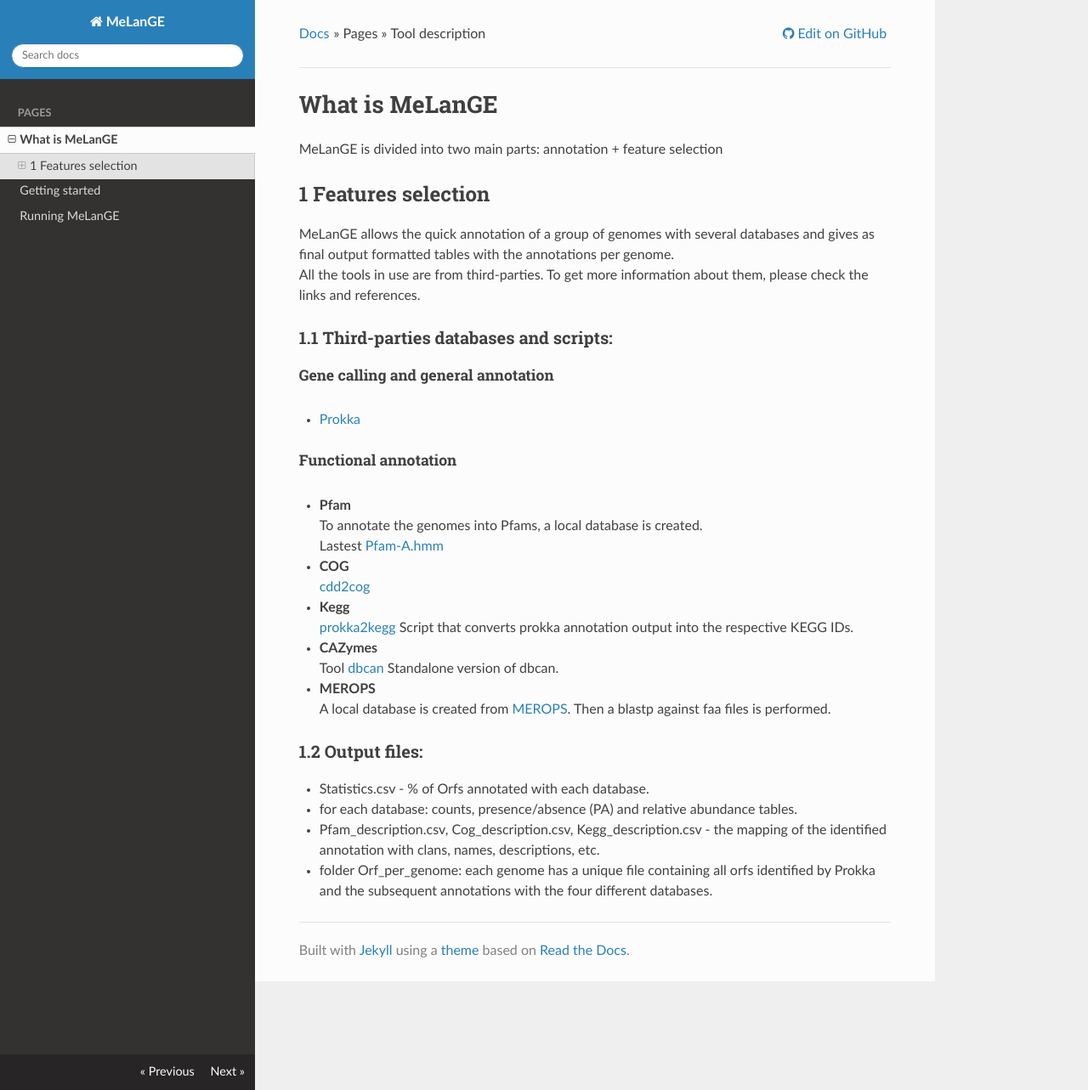
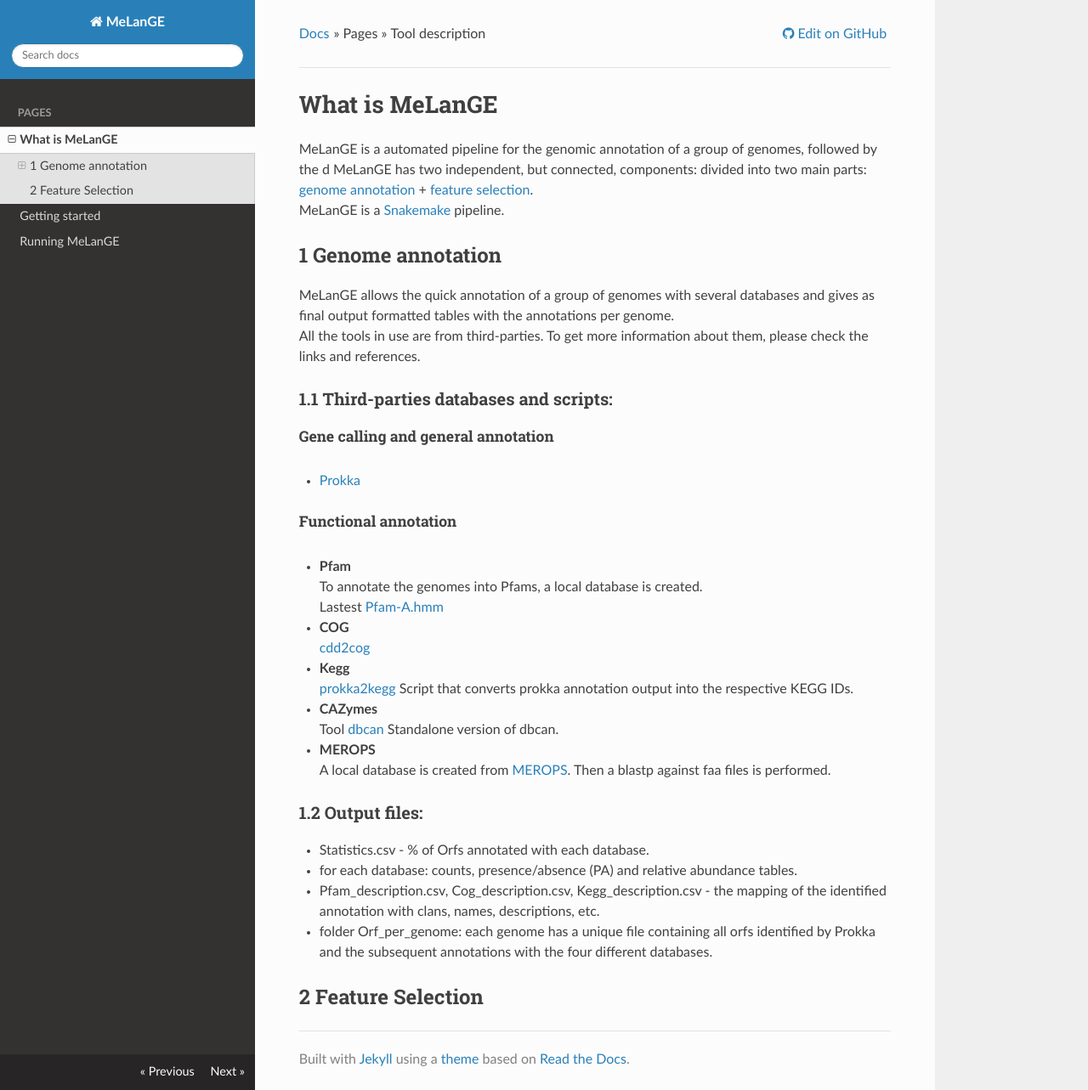
Before and after one commit to sandragodinhosilva/melange, a Jekyll site: the page built from docs/pages/description.md, in a window 1280 px wide and 1283 px high. Shown: the whole window at 85% size. Built offline with Jekyll 4.4.1, drawn with Linux system fonts in a browser that asks for light colours; nearby versions of some CDN libraries; a style sheet for code colours, icons or effects is not loaded.

Commit message:
Update description.md

```diff
--- a/docs/pages/description.md
+++ b/docs/pages/description.md
@@ -6,9 +6,11 @@
 
 # What is MeLanGE
 
-MeLanGE is divided into two main parts: annotation + feature selection
+MeLanGE is a automated pipeline for the genomic annotation of a group of genomes, followed by the d
+MeLanGE has two independent, but connected, components: divided into two main parts: [genome annotation](#genome-annotation) + [feature selection](#feature-selection).
+MeLanGE is a [Snakemake](https://snakemake.readthedocs.io/en/stable/#) pipeline.
 
-## 1 Features selection
+## 1 Genome annotation
 MeLanGE allows the quick annotation of a group
 of genomes with several databases and gives as final output formatted tables with
 the annotations per genome. \
@@ -48,3 +50,5 @@
 - Pfam_description.csv, Cog_description.csv, Kegg_description.csv - the mapping of the identified annotation with clans, names, descriptions, etc.
 
 - folder Orf_per_genome: each genome has a unique file containing all orfs identified by Prokka and the subsequent annotations with the four different databases.
+
+## 2 Feature Selection
```
